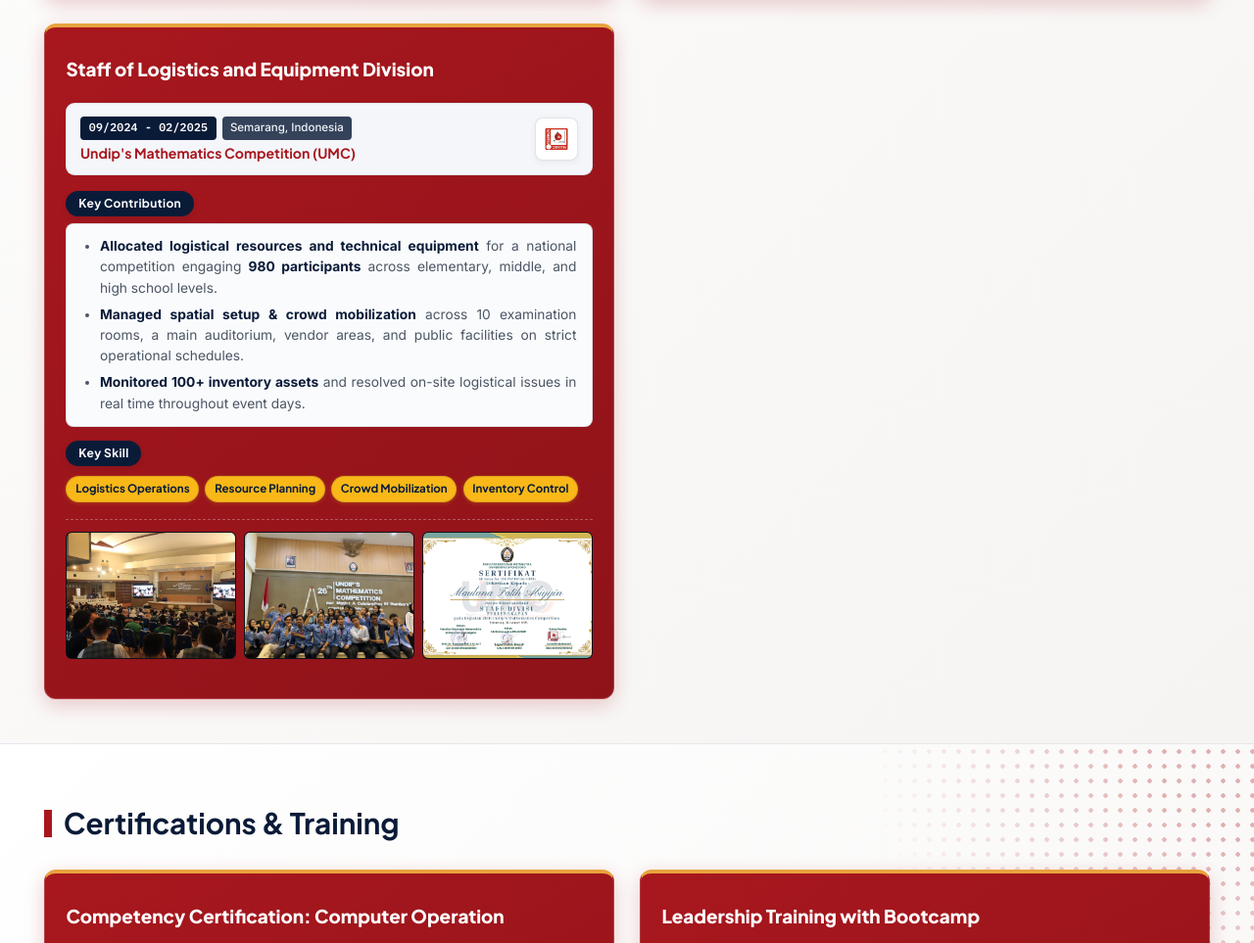
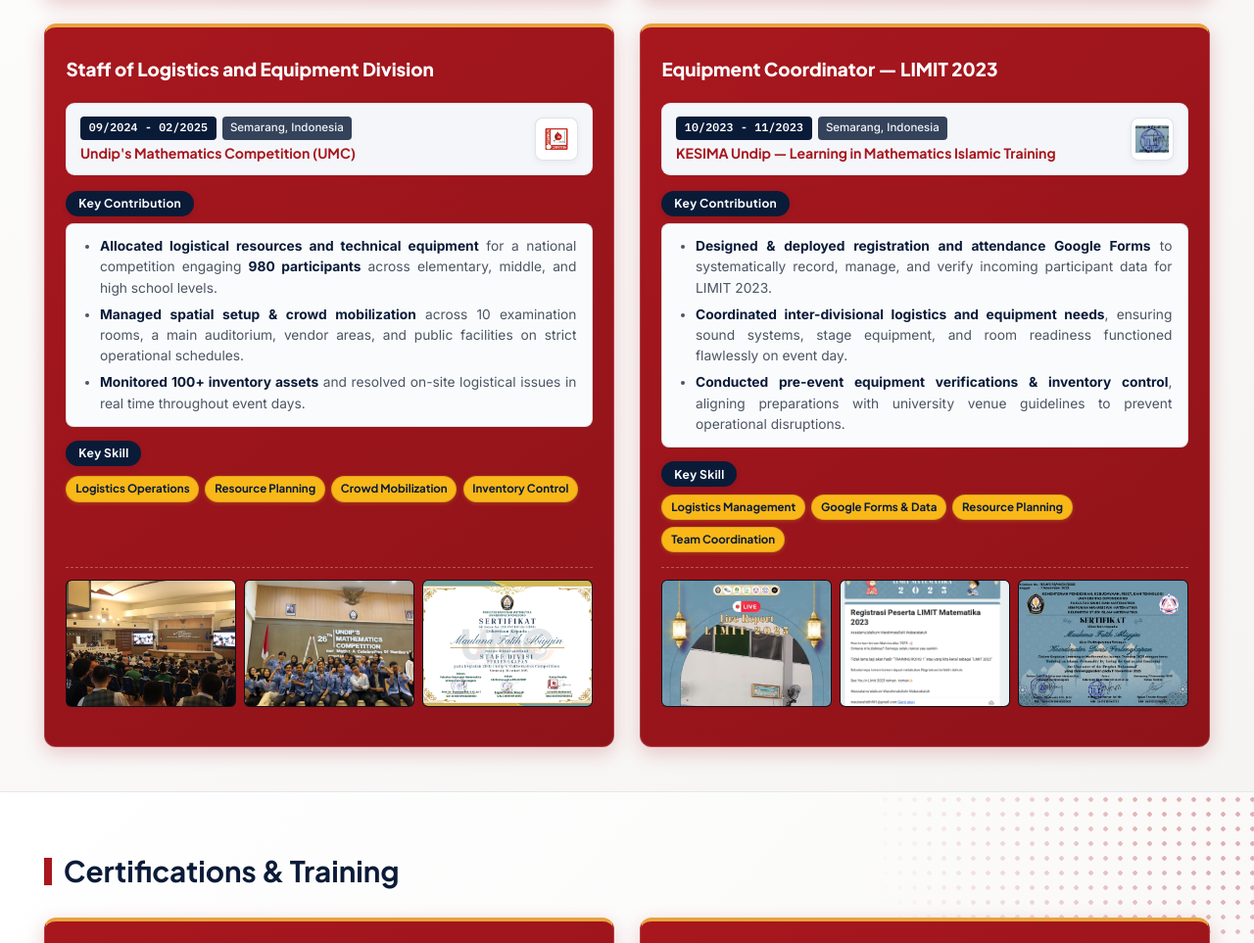
Before and after one commit to maulfath/Portfolio, a plain HTML site: page index.html in a window 1280 px wide. Shown: the part 5826-6789 px from the top of the page at 98% size. Drawn offline with Linux system fonts and the light colour scheme.

Commit message:
feat: add LIMIT 2023 Equipment Coordinator with full documentation & Google Form

```diff
--- a/index.html
+++ b/index.html
@@ -1206,6 +1206,69 @@
             </div>
           </article>
 
+          <!-- CARD 4: Kelompok Studi Islam Matematika (LIMIT 2023) -->
+          <article class="activity-card">
+            <h3 class="activity-role-title">Equipment Coordinator — LIMIT 2023</h3>
+
+            <div class="activity-meta-banner">
+              <div class="activity-meta-left">
+                <div class="activity-meta-pills">
+                  <span class="activity-meta-date">10/2023 - 11/2023</span>
+                  <span class="activity-meta-loc">Semarang, Indonesia</span>
+                </div>
+                <span class="activity-meta-org">KESIMA Undip — Learning in Mathematics Islamic Training</span>
+              </div>
+              <div class="activity-org-logo-wrap" title="Kelompok Studi Islam Matematika (KESIMA Undip)">
+                <img src="foto isian LIMIT/logo-kesima.png" alt="Logo KESIMA Undip" class="activity-org-logo">
+              </div>
+            </div>
+
+            <div class="activity-section-block">
+              <div class="activity-pill-heading">Key Contribution</div>
+              <div class="activity-box-content">
+                <ul>
+                  <li><strong>Designed &amp; deployed registration and attendance Google Forms</strong> to systematically record, manage, and verify incoming participant data for LIMIT 2023.</li>
+                  <li><strong>Coordinated inter-divisional logistics and equipment needs</strong>, ensuring sound systems, stage equipment, and room readiness functioned flawlessly on event day.</li>
+                  <li><strong>Conducted pre-event equipment verifications &amp; inventory control</strong>, aligning preparations with university venue guidelines to prevent operational disruptions.</li>
+                </ul>
+              </div>
+            </div>
+
+            <div class="activity-section-block">
+              <div class="activity-pill-heading">Key Skill</div>
+              <div class="activity-skills-pills">
+                <span class="activity-skill-pill">Logistics Management</span>
+                <span class="activity-skill-pill">Google Forms &amp; Data</span>
+                <span class="activity-skill-pill">Resource Planning</span>
+                <span class="activity-skill-pill">Team Coordination</span>
+              </div>
+            </div>
+
+            <div class="activity-gallery-strip">
+              <div class="activity-gallery-grid-genbi">
+                <!-- 1: Pelaksanaan Acara & Sesi Live -->
+                <a href="foto isian LIMIT/limit-pelaksanaan.jpg" class="activity-gallery-item genbi-item-top preview-media"
+                  title="Pelaksanaan Acara &amp; Sesi Pemaparan Materi — LIMIT Matematika 2023">
+                  <img src="foto isian LIMIT/limit-pelaksanaan.jpg" alt="Pelaksanaan Acara LIMIT 2023" loading="lazy">
+                </a>
+
+                <!-- 2: Sistem Formulir Registrasi GForm -->
+                <a href="foto isian LIMIT/limit-gform.png" class="activity-gallery-item genbi-item-bottom preview-media"
+                  title="Sistem Formulir Registrasi &amp; Presensi Google Form — LIMIT Matematika 2023">
+                  <img src="foto isian LIMIT/limit-gform.png" alt="Formulir Registrasi Google Form LIMIT 2023"
+                    class="img-focus-top" loading="lazy">
+                </a>
+
+                <!-- 3: Sertifikat Resmi Koordinator Perlengkapan -->
+                <a href="foto isian LIMIT/limit-sertifikat.png" class="activity-gallery-item genbi-item-tall preview-media"
+                  title="Sertifikat Resmi Koordinator Perlengkapan LIMIT 2023 — SK Dekan No. 11/UN7.F8/HK/XI/2023">
+                  <img src="foto isian LIMIT/limit-sertifikat.png" alt="Sertifikat Koordinator Perlengkapan LIMIT 2023"
+                    loading="lazy">
+                </a>
+              </div>
+            </div>
+          </article>
+
         </div>
       </div>
     </section>
```
Also changed, not shown: foto isian LIMIT/limit-gform.png (added), foto isian LIMIT/limit-pelaksanaan.jpg (added), foto isian LIMIT/limit-sertifikat.png (added), foto isian LIMIT/logo-kesima.png (added), foto isian LIMIT/logo-limit.png (added).
